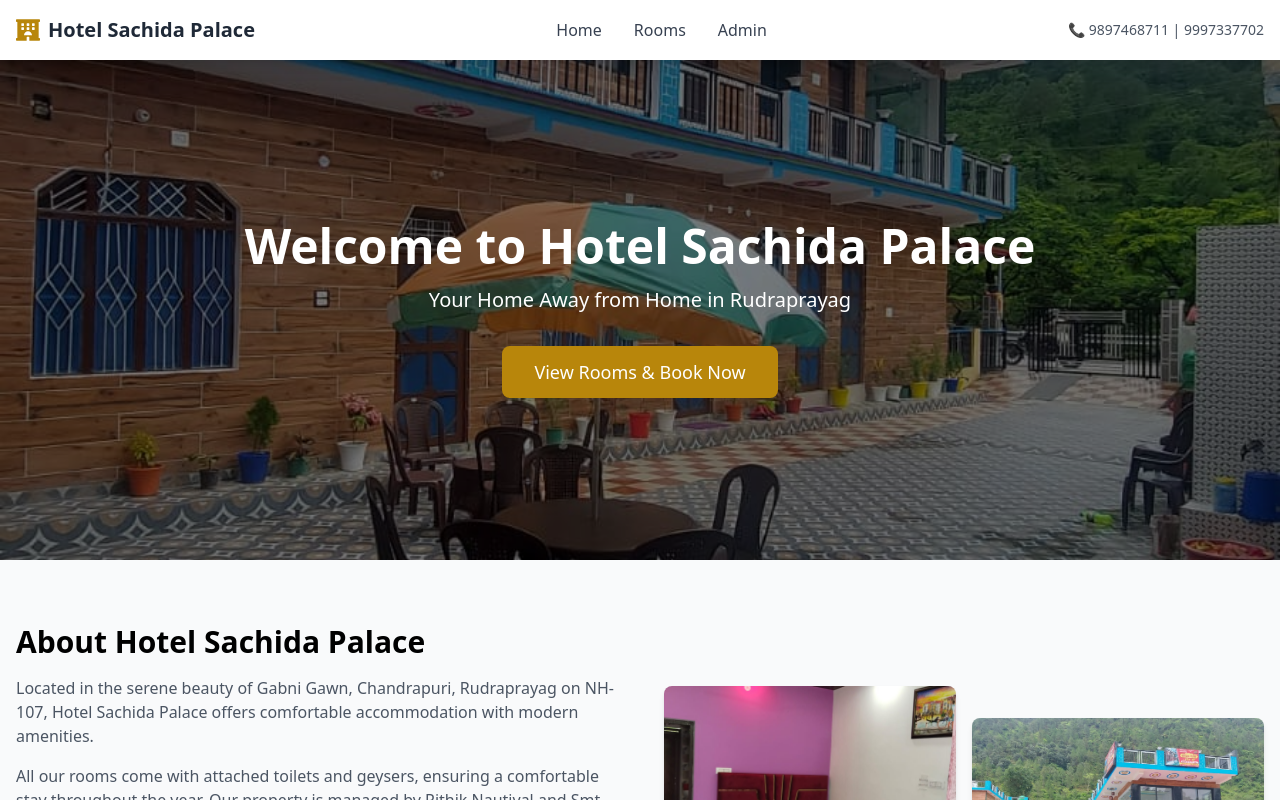
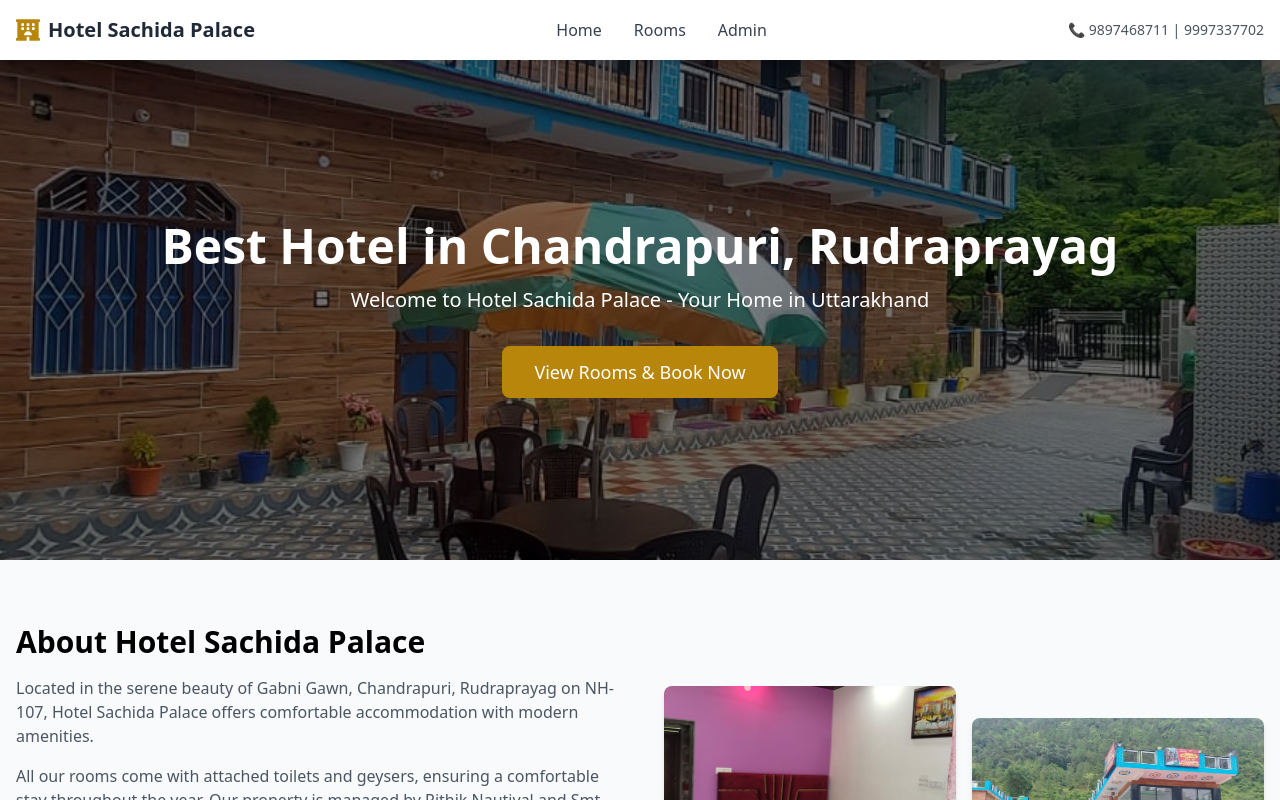
Before and after one commit to Sarvesh688/HotelBooking-Website, a React (Vite) app in the folder frontend/: page / in a window 1280 px wide. Shown: the top 800 px of the page. Built offline with nearby package versions, Linux system fonts and the light colour scheme.

Commit message:
SEO done

```diff
--- a/frontend/index.html
+++ b/frontend/index.html
@@ -6,22 +6,22 @@
     <meta name="viewport" content="width=device-width, initial-scale=1.0" />
 
     <!-- Primary Meta Tags -->
-    <title>Hotel Sachida Palace | Book Rooms Online | Rudraprayag</title>
-    <meta name="description" content="Affordable hotel booking at Hotel Sachida Palace in Rudraprayag. Book comfortable rooms online easily with secure payments and instant confirmation." />
-    <meta name="keywords" content="hotel booking, Rudraprayag hotel, Hotel Sachida Palace, book hotel online, affordable rooms, Uttarakhand hotel" />
+    <title>Best Hotel in Chandrapuri, Rudraprayag | Hotel Sachida Palace</title>
+    <meta name="description" content="Looking for the best hotel in Chandrapuri, Rudraprayag? Hotel Sachida Palace offers premium rooms with attached bathrooms, 24/7 geyser, and free Wi-Fi. Book your stay near NH-107 today!" />
+    <meta name="keywords" content="best hotel in chandrapuri, hotel in rudraprayag, hotel sachida palace, budget hotel chandrapuri, accommodation in rudraprayag, uttarakhand tourism" />
 
     <!-- Open Graph / Facebook -->
     <meta property="og:type" content="website" />
     <meta property="og:url" content="https://hotelsachidapalace.com/" />
-    <meta property="og:title" content="Hotel Sachida Palace | Book Rooms Online | Rudraprayag" />
-    <meta property="og:description" content="Affordable hotel booking at Hotel Sachida Palace in Rudraprayag. Book comfortable rooms online easily with secure payments and instant confirmation." />
+    <meta property="og:title" content="Best Hotel in Chandrapuri, Rudraprayag | Hotel Sachida Palace" />
+    <meta property="og:description" content="Book the best hotel in Chandrapuri, Rudraprayag. Hotel Sachida Palace provides comfortable rooms, modern amenities, and easy online booking for your Uttarakhand trip." />
     <meta property="og:image" content="https://hotelsachidapalace.com/og-image.jpg" />
 
     <!-- Twitter -->
     <meta property="twitter:card" content="summary_large_image" />
     <meta property="twitter:url" content="https://hotelsachidapalace.com/" />
-    <meta property="twitter:title" content="Hotel Sachida Palace | Book Rooms Online | Rudraprayag" />
-    <meta property="twitter:description" content="Affordable hotel booking at Hotel Sachida Palace in Rudraprayag. Book comfortable rooms online easily with secure payments and instant confirmation." />
+    <meta property="twitter:title" content="Best Hotel in Chandrapuri, Rudraprayag | Hotel Sachida Palace" />
+    <meta property="twitter:description" content="Stay at the best hotel in Chandrapuri, Rudraprayag. Experience luxury at budget prices at Hotel Sachida Palace. Secure online booking." />
     <meta property="twitter:image" content="https://hotelsachidapalace.com/og-image.jpg" />
 
     <!-- Canonical URL — managed per-page by react-helmet-async -->
--- a/frontend/src/pages/AdminDashboard.jsx
+++ b/frontend/src/pages/AdminDashboard.jsx
@@ -5,6 +5,7 @@ import toast from 'react-hot-toast';
 import Loader from '../components/Loader';
 // Remove unused imports - FaCheck, FaTimes not needed since we only have delete now
 import { FaSignOutAlt, FaRupeeSign, FaCalendarAlt, FaBed, FaEdit, FaSave, FaTrash } from 'react-icons/fa';
+import { Helmet } from 'react-helmet-async';
 
 const AdminDashboard = () => {
   const [bookings, setBookings] = useState([]);
@@ -76,6 +77,9 @@ const AdminDashboard = () => {
 
   return (
     <div className="min-h-screen bg-gray-100">
+      <Helmet>
+        <meta name="robots" content="noindex, nofollow" />
+      </Helmet>
       {/* Header */}
       <div className="bg-gray-800 text-white px-6 py-4 flex justify-between items-center">
         <h1 className="text-xl font-bold">🏨 Hotel Sachida Palace — Admin</h1>
--- a/frontend/src/pages/AdminLogin.jsx
+++ b/frontend/src/pages/AdminLogin.jsx
@@ -3,6 +3,7 @@ import { useNavigate } from 'react-router-dom';
 import axios from 'axios';
 import toast from 'react-hot-toast';
 import { FaHotel, FaEnvelope, FaLock } from 'react-icons/fa';
+import { Helmet } from 'react-helmet-async';
 
 const AdminLogin = () => {
   const [email, setEmail] = useState('');
@@ -31,6 +32,9 @@ const AdminLogin = () => {
 
   return (
     <div className="min-h-screen flex items-center justify-center bg-gray-100 py-12">
+      <Helmet>
+        <meta name="robots" content="noindex, nofollow" />
+      </Helmet>
       <div className="bg-white rounded-xl shadow-lg p-8 max-w-md w-full">
         <div className="text-center mb-8">
           <FaHotel className="text-primary text-4xl mx-auto mb-2" />
--- a/frontend/src/pages/Home.jsx
+++ b/frontend/src/pages/Home.jsx
@@ -41,22 +41,49 @@ const Home = () => {
   return (
     <div>
       <Helmet>
-        <title>Hotel Sachida Palace | Book Rooms Online | Rudraprayag</title>
-        <meta name="description" content="Affordable hotel in Rudraprayag, Uttarakhand. Book Double, Triple or Family rooms online with secure payments and instant confirmation." />
+        <title>Best Hotel in Chandrapuri, Rudraprayag | Hotel Sachida Palace</title>
+        <meta name="description" content="Experience the best stay at Hotel Sachida Palace, the top-rated hotel in Chandrapuri, Rudraprayag. Affordable luxury rooms with stunning views and modern amenities." />
         <link rel="canonical" href="https://hotelsachidapalace.com/" />
+        <script type="application/ld+json">
+          {`
+            {
+              "@context": "https://schema.org",
+              "@type": "Hotel",
+              "name": "Hotel Sachida Palace",
+              "description": "Best hotel in Chandrapuri, Rudraprayag, Uttarakhand. Offering premium rooms with modern amenities.",
+              "address": {
+                "@type": "PostalAddress",
+                "streetAddress": "Gabni Gawn, Chandrapuri",
+                "addressLocality": "Rudraprayag",
+                "addressRegion": "Uttarakhand",
+                "postalCode": "246425",
+                "addressCountry": "IN"
+              },
+              "telephone": "+91-9897468711",
+              "url": "https://hotelsachidapalace.com/",
+              "image": "https://hotelsachidapalace.com/src/assets/images/hotel/hotel.jpeg",
+              "priceRange": "₹2000 - ₹4500",
+              "geo": {
+                "@type": "GeoCoordinates",
+                "latitude": "30.47694",
+                "longitude": "79.37046"
+              }
+            }
+          `}
+        </script>
       </Helmet>
 
       {/* Hero Section */}
       <div className="relative h-[500px] overflow-hidden">
         <img
           src={hotelImg1}
-          alt="Hotel Sachida Palace"
+          alt="Best Hotel in Chandrapuri Rudraprayag - Hotel Sachida Palace Exterior"
           className="absolute inset-0 w-full h-full object-cover"
         />
         <div className="absolute inset-0 bg-black bg-opacity-50"></div>
         <div className="relative z-10 container mx-auto px-4 h-full flex flex-col justify-center items-center text-center text-white">
-          <h1 className="text-5xl font-bold mb-4">Welcome to Hotel Sachida Palace</h1>
-          <p className="text-xl mb-8">Your Home Away from Home in Rudraprayag</p>
+          <h1 className="text-5xl font-bold mb-4">Best Hotel in Chandrapuri, Rudraprayag</h1>
+          <p className="text-xl mb-8">Welcome to Hotel Sachida Palace - Your Home in Uttarakhand</p>
           <Link to="/rooms" className="bg-primary px-8 py-3 rounded-lg text-lg hover:bg-secondary transition">
             View Rooms &amp; Book Now
           </Link>
--- a/frontend/src/pages/Rooms.jsx
+++ b/frontend/src/pages/Rooms.jsx
@@ -46,8 +46,8 @@ const Rooms = () => {
   return (
     <div className="container mx-auto px-4 py-12">
       <Helmet>
-        <title>Rooms & Rates | Hotel Sachida Palace Rudraprayag</title>
-        <meta name="description" content="Browse Double Bed, Triple Bed and Family Suite rooms at Hotel Sachida Palace, Rudraprayag. All rooms with attached bathroom and geyser. Book online instantly." />
+        <title>Premium Rooms at Best Hotel in Chandrapuri, Rudraprayag</title>
+        <meta name="description" content="Discover our luxury double and family rooms at Hotel Sachida Palace, the best hotel in Chandrapuri, Rudraprayag. Book online for the best rates and premium service." />
         <link rel="canonical" href="https://hotelsachidapalace.com/rooms" />
       </Helmet>
       <h1 className="text-4xl font-bold text-center mb-4">Our Rooms</h1>
```
Also changed, not shown: frontend/public/robots.txt, 1 other file (tests, documents, lock files or other folders).
